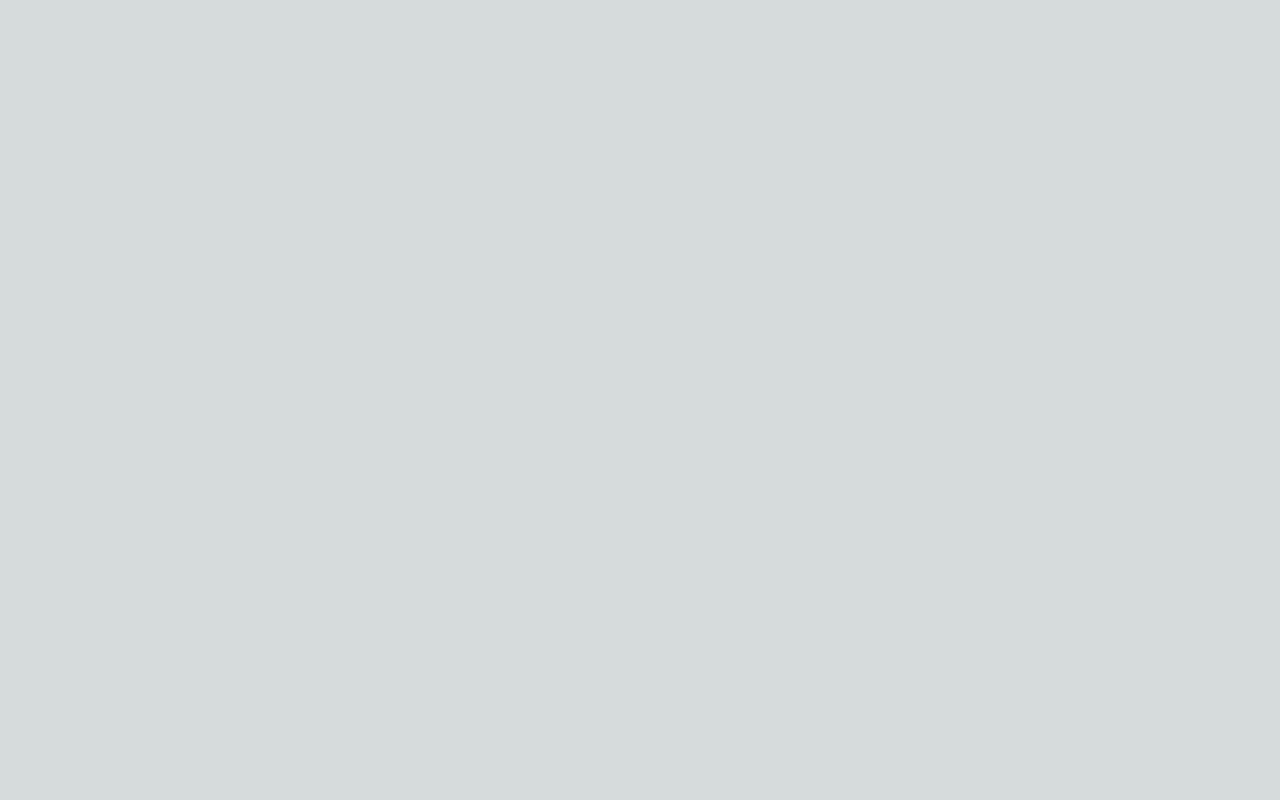
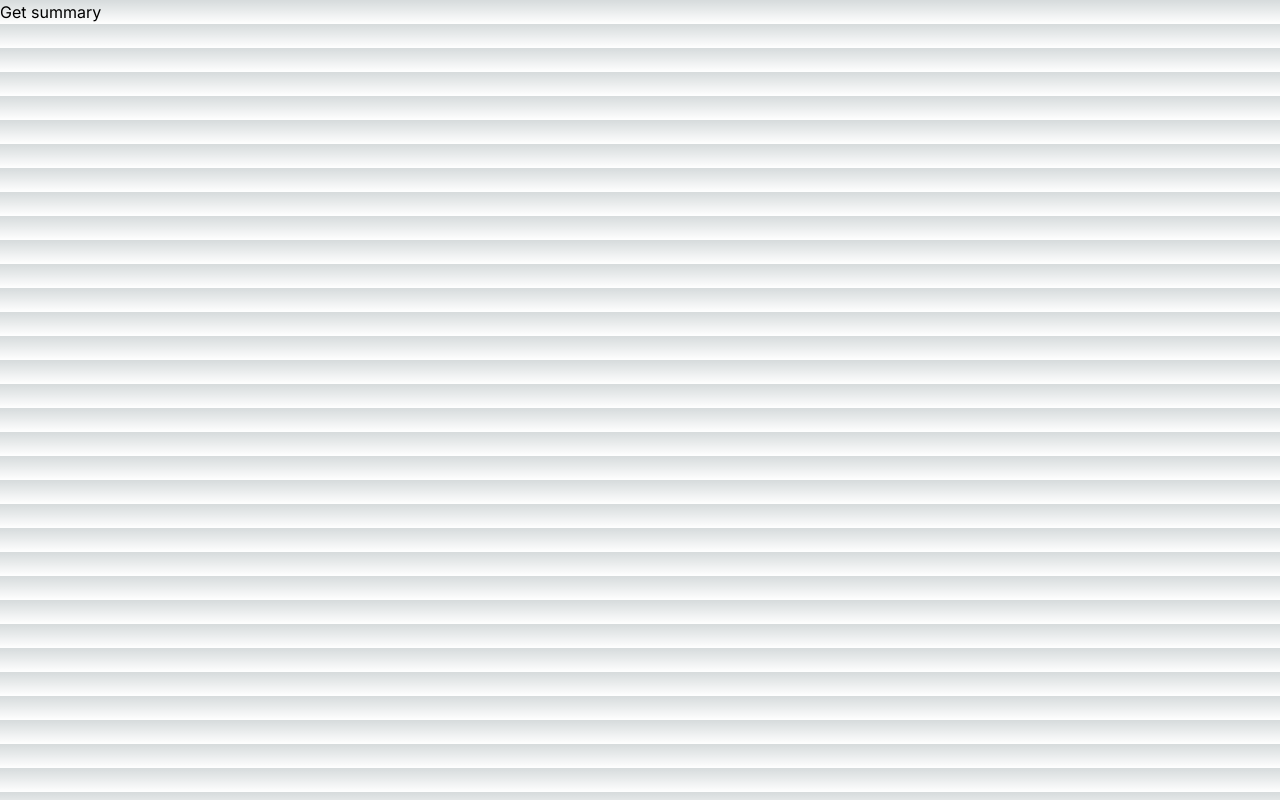
Before and after one commit to Oasis-NEU/f23-group23, a Next.js app: page /summary in a window 1280 px wide. Built offline with nearby package versions, Linux system fonts and the light colour scheme.

Commit message:
adding summar

```diff
--- a/src/app/summary/page.tsx
+++ b/src/app/summary/page.tsx
@@ -2,7 +2,7 @@
 import firebase from 'firebase/compat/app';
 import 'firebase/compat/firestore';
 import 'firebase/compat/auth';
-
+import {useState} from 'react';
 
 const firebaseConfig = {
   apiKey: "AIzaSyAVU2hgf1Yv8uEYftVLEZbgps9K2Pebghc",
@@ -94,4 +94,15 @@ console.log(newweekArr);
 
 export default function Summary() {
 
+  const [summary, setSummary] = useState("");
+  const handleClick = (e:any) => {
+
+      setSummary("Throughout the week, you were mostly in a good mood, enjoying genuine moments of happiness and contentment. Your days were filled with smiles, laughter, and an overall sense of joy. However, here and there, you also had some moments when you felt a bit down and kind of sad. During those times, you might have seemed a bit more thoughtful or deep in your thoughts. Despite these occasional shifts in mood, your week was a mix of positive vibes, showing that you can find joy in different moments, even when dealing with those occasional bouts of feeling a bit low.")
+  }
+  return (
+  <div>
+    <button onClick={handleClick}>Get summary</button>
+    <div>{summary}</div>
+  </div>
+  )
 }
```
